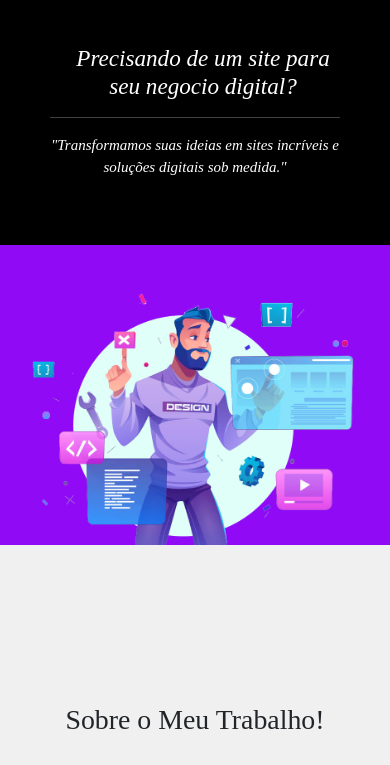
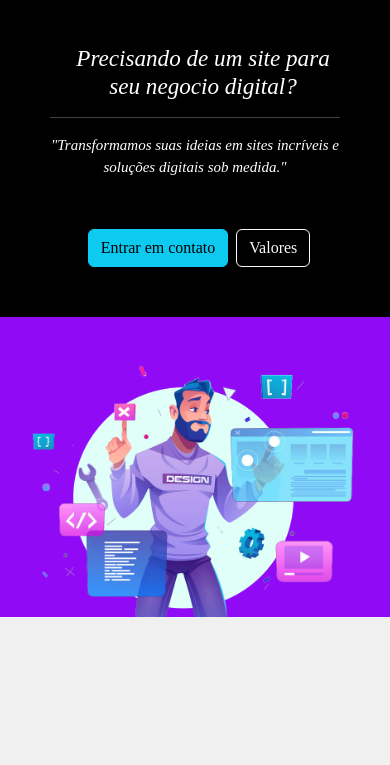
Before and after one commit to JBdevCristian/ladingPage_web, a plain HTML site: page index.html in a window 390 px wide. Shown: the part 61-826 px from the top of the page. Drawn offline with nearby package versions, Linux system fonts and the light colour scheme.

Commit message:
finalizando projeto

```diff
--- a/index.html
+++ b/index.html
@@ -42,6 +42,10 @@
                         <h3 class="ms-3 text-center"><i>Precisando de um site para seu negocio digital?</i></h3>
                         <hr>
                         <p class="text-center"><i>"Transformamos suas ideias em sites incríveis e soluções digitais sob medida."</i></p>
+                        <div class="d-flex justify-content-center" style="margin-top: 50px;">
+                            <button class="btn btn-info mx-2" data-bs-toggle="modal" data-bs-target="#exampleModal">Entrar em contato</button>
+                            <button class="btn btn-outline-light" onclick="valores()">Valores</button>
+                        </div>
                     </div>
                 </div>
                 <div class="col-12 card-cell">
@@ -59,6 +63,10 @@
                         <h3 class="ms-3"><i>Precisando de um site para seu negocio digital?</i></h3>
                         <hr>
                         <p class="text-center"><i>"Transformamos suas ideias em sites incríveis e soluções digitais sob medida."</i></p>
+                        <div class="d-flex" style="margin-left: 120px; margin-top: 50px;">
+                            <button class="btn btn-lg btn-info mx-2" data-bs-toggle="modal" data-bs-target="#exampleModal">Entrar em contato</button>
+                            <button class="btn btn-lg btn-outline-light" onclick="valores()">Valores</button>
+                        </div>
                     </div>
                 </div>
                 <div class="col caixa2">
@@ -249,7 +257,7 @@
             </div>
         </section>
 
-        <section class="pricing-section text-center">
+        <section class="pricing-section text-center" id="destino">
             <div class="val">
                 <h5><b>* valores</b></h5>
             </div>
@@ -374,7 +382,10 @@
         ScrollReveal().reveal('.text-center', {duration: 800});
         ScrollReveal().reveal('.text-center', {duration: 800});
 
-
+        function valores() {
+            const valor = document.getElementById('destino');
+            valor.scrollIntoView({ behavior: 'smooth' });
+        }
 
     </script>
 
--- a/style.css
+++ b/style.css
@@ -5,6 +5,11 @@ body {
     -moz-osx-font-smoothing: grayscale;
     overflow-x: hidden;
     background-color: #f0f0f0;
+    scroll-behavior: smooth;
+}
+
+html {
+
 }
 
 body p{
```
